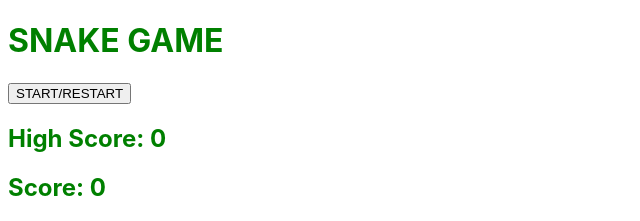
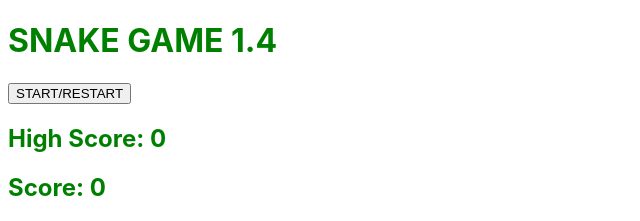
Before and after one commit to Lewis137/snakegame, a plain HTML site: page index.html in a window 1280 px wide. Shown: the top 221 px of the page, 0-640 px from the left. Drawn offline with Linux system fonts and the light colour scheme.

Commit message:
added version number

```diff
--- a/index.html
+++ b/index.html
@@ -5,7 +5,7 @@
     </head>
     <body>
         <div class="main">
-            <h1>SNAKE GAME</h1>
+            <h1>SNAKE GAME 1.4</h1>
             <button id="start">START/RESTART</button>
 
             <h2>High Score: <span id="highScore">0</span> </h2>
```
